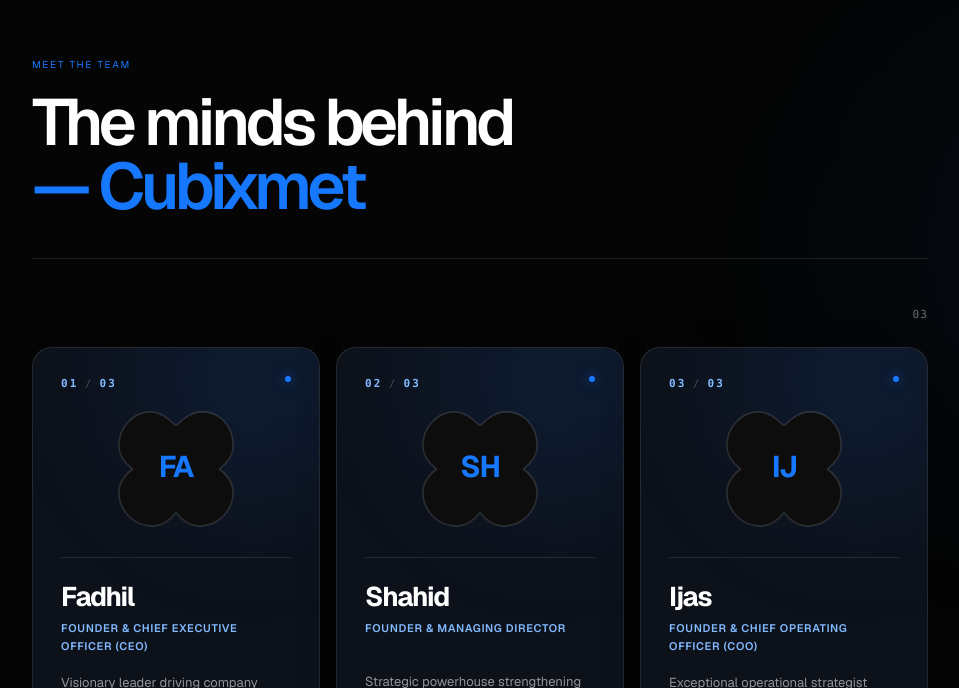
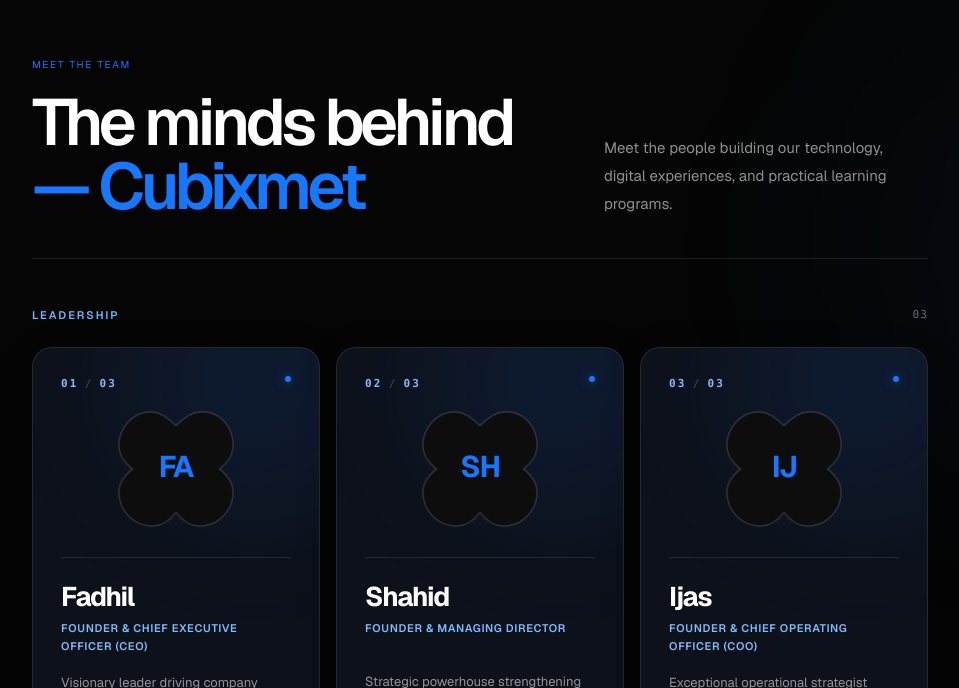
Before and after one commit to amnas-cubixmet/cubixmet, a Next.js app: page / in a window 1280 px wide. Shown: the part 11312-12000 px from the top of the page, without its empty margins (160-1119 px from the left). Built offline with nearby package versions, Linux system fonts and the light colour scheme.

Commit message:
content: centralize Meet the Team UI copy in home data

```diff
--- a/data/homeContent.ts
+++ b/data/homeContent.ts
@@ -24,6 +24,10 @@ export const homeCopy = {
   teamLabel: "Meet the Team",
   teamHeading: "The minds behind",
   teamSubheading: "— Cubixmet",
+  teamIntro:
+    "Meet the people building our technology, digital experiences, and practical learning programs.",
+  teamLeadersLabel: "Leadership",
+  teamExploreLabel: "Explore department",
   teamMembersLabel: "Team Members",
   marqueeAutoLoopLabel: "Auto loop",
   impactLabel: "Our Impact",
```
